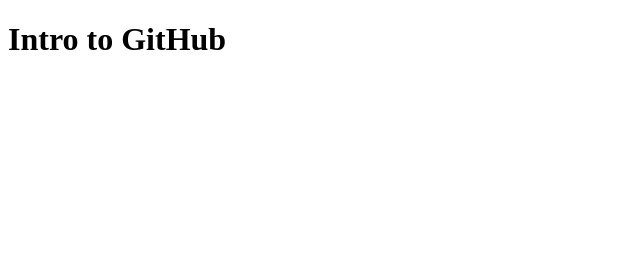
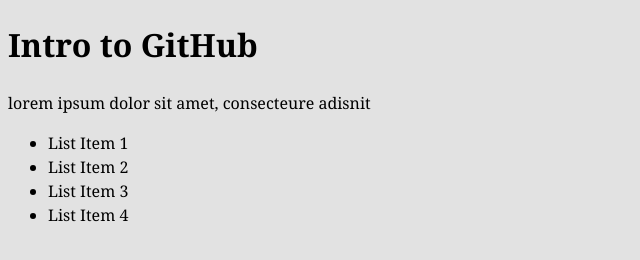
Before and after one commit to ccaterinaghost/intro-to-github, a plain HTML site: page index.html in a window 1280 px wide. Shown: the whole page, without its empty margins (0-640 px from the left). Drawn offline with Linux system fonts and the light colour scheme.

Commit message:
Added some basic CSS

```diff
--- /dev/null
+++ b/css/general.css
@@ -0,0 +1,4 @@
+html {
+	background-color: #e2e2e2;
+	font: normal 100%/1.5 Georgia, serif;
+}
--- a/index.html
+++ b/index.html
@@ -1,12 +1,22 @@
 <!doctype html>
 <html>
 <head>
-<meta charset="UTF-8">
-<title>Inro to GitHub</title>
+	<meta charset="UTF-8">
+	<title>Inro to GitHub</title>
+	<link href="css/general.css" rel="stylesheet">
 </head>
 
 <h1>Intro to GitHub</h1>
 
+<p>lorem ipsum dolor sit amet, consecteure adisnit </p>
+
+<ul>
+	<li>List Item 1</li>
+	<li>List Item 2</li>
+	<li>List Item 3</li>
+	<li>List Item 4</li>
+</ul>
+
 <body>
 </body>
 </html>
```
